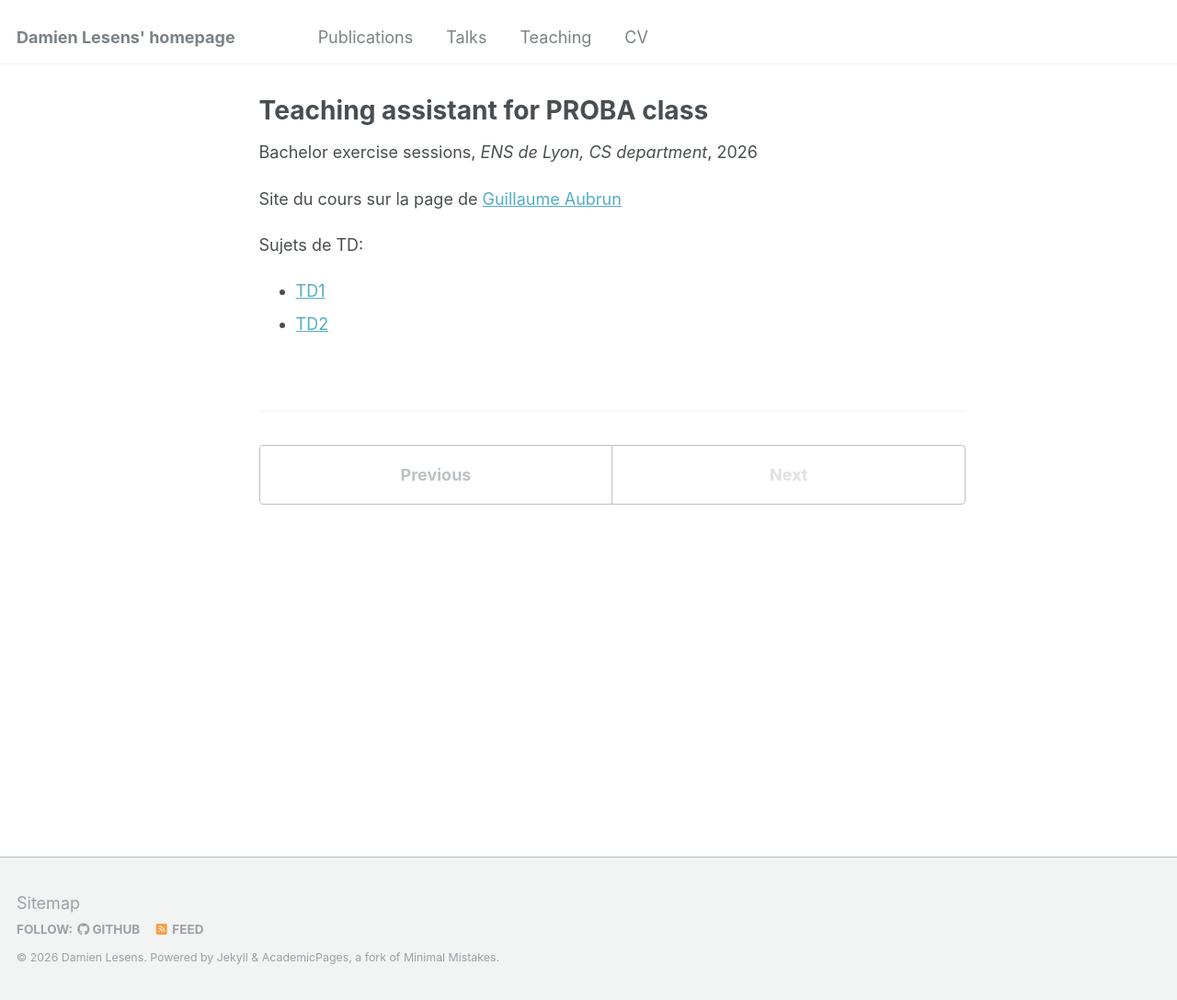
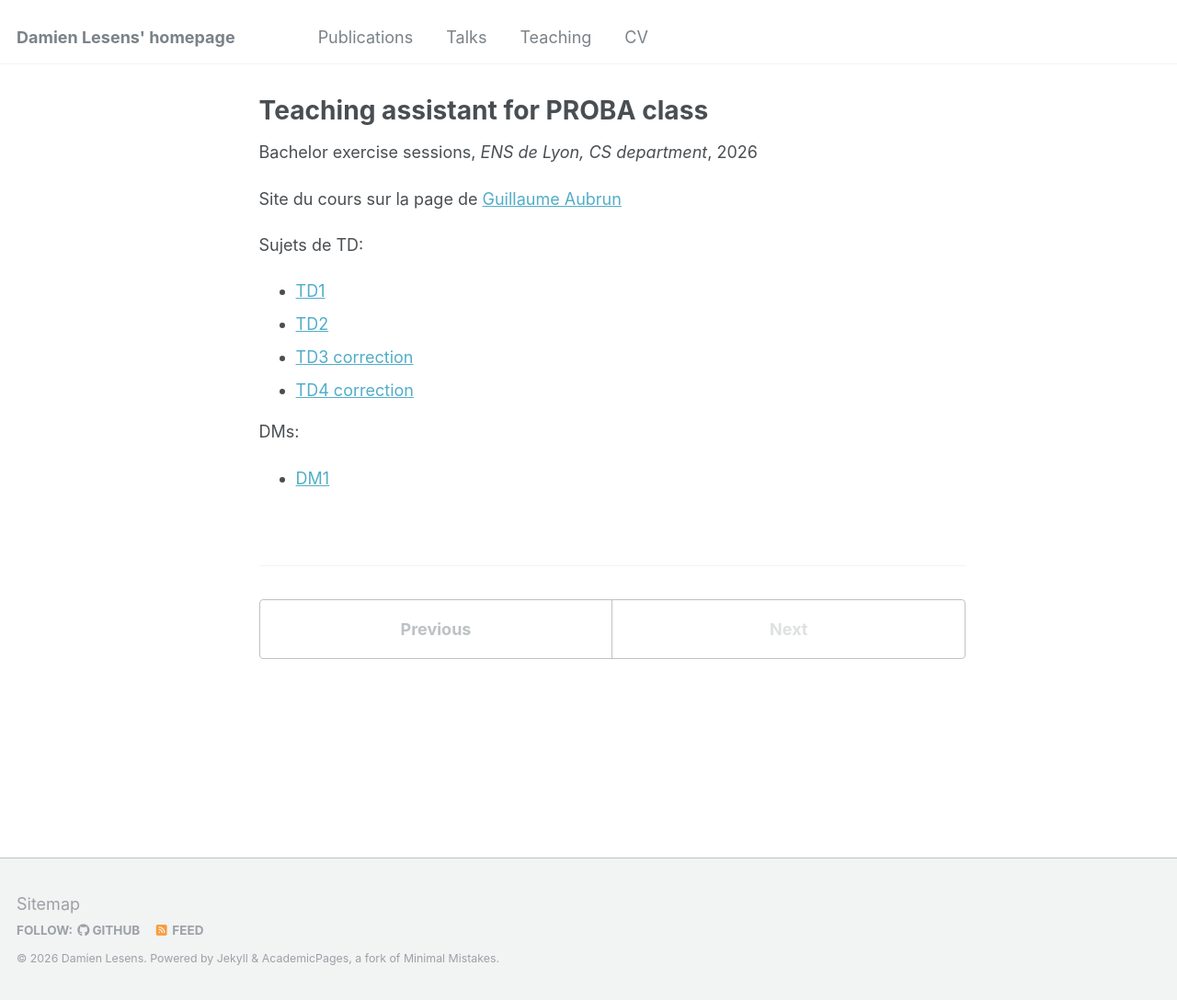
Before and after one commit to DamienLesens/DamienLesens.github.io, a Jekyll site: the page built from _teaching/2026-1-PROBA.md, in a window 1280 px wide and 1088 px high. Shown: the whole window at 92% size. Built offline with Jekyll 4.4.1, drawn with Linux system fonts in a browser that asks for light colours.

Commit message:
TD3 et 4 correction, DM1

```diff
--- a/_teaching/2026-1-PROBA.md
+++ b/_teaching/2026-1-PROBA.md
@@ -15,3 +15,9 @@ Sujets de TD:
 
 - <a href="https://damienlesens.github.io/files/proba26/TD01.pdf" target="_blank">TD1</a>
 - <a href="https://damienlesens.github.io/files/proba26/TD02.pdf" target="_blank">TD2</a>
+- <a href="https://damienlesens.github.io/files/proba26/TD03_correction.pdf" target="_blank">TD3 correction</a>
+- <a href="https://damienlesens.github.io/files/proba26/TD04_correction.pdf" target="_blank">TD4 correction</a>
+
+DMs:
+
+- <a href="https://damienlesens.github.io/files/proba26/DM1.pdf" target="_blank">DM1</a>
```
Also changed, not shown: 3 other files.
